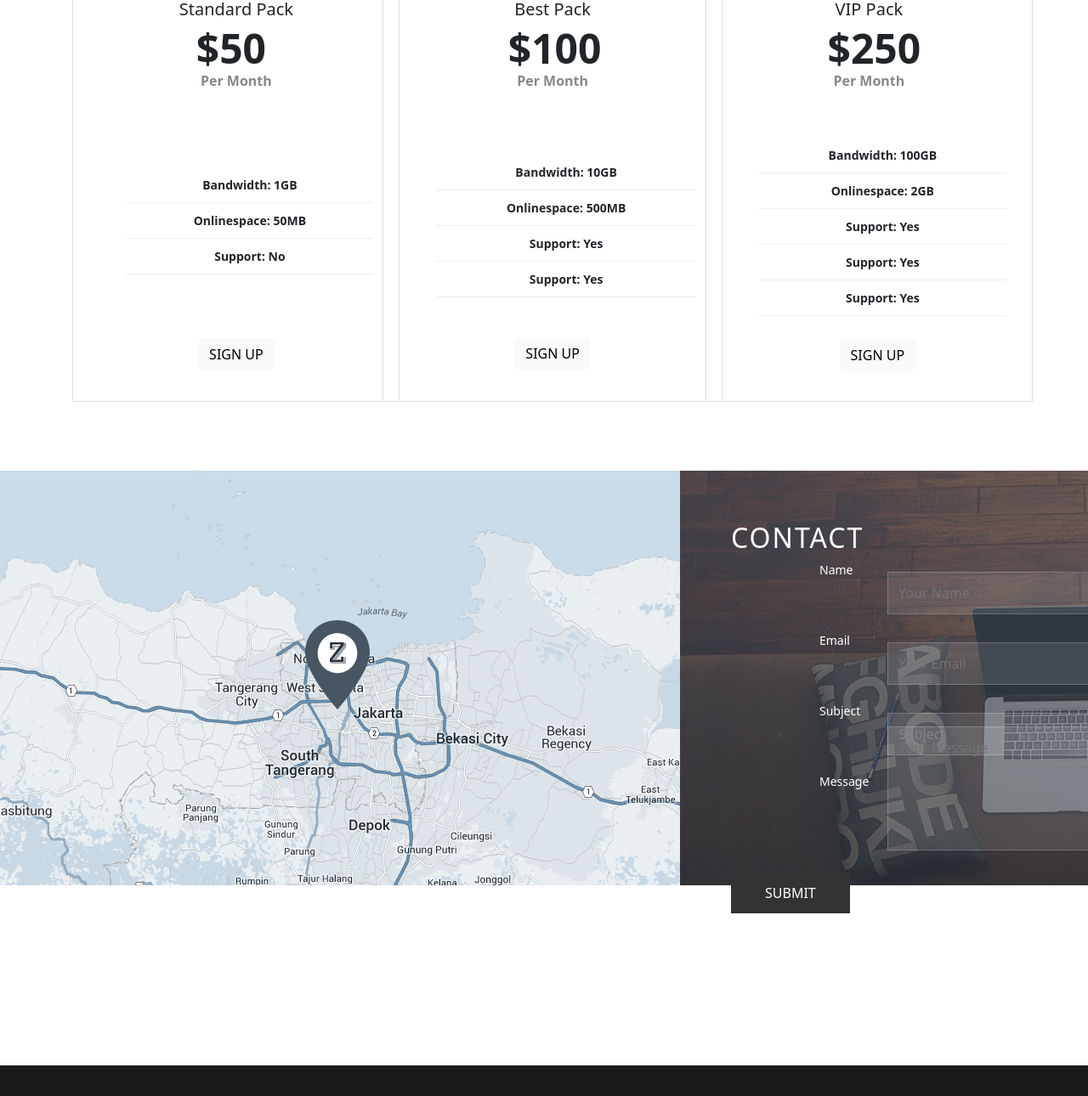
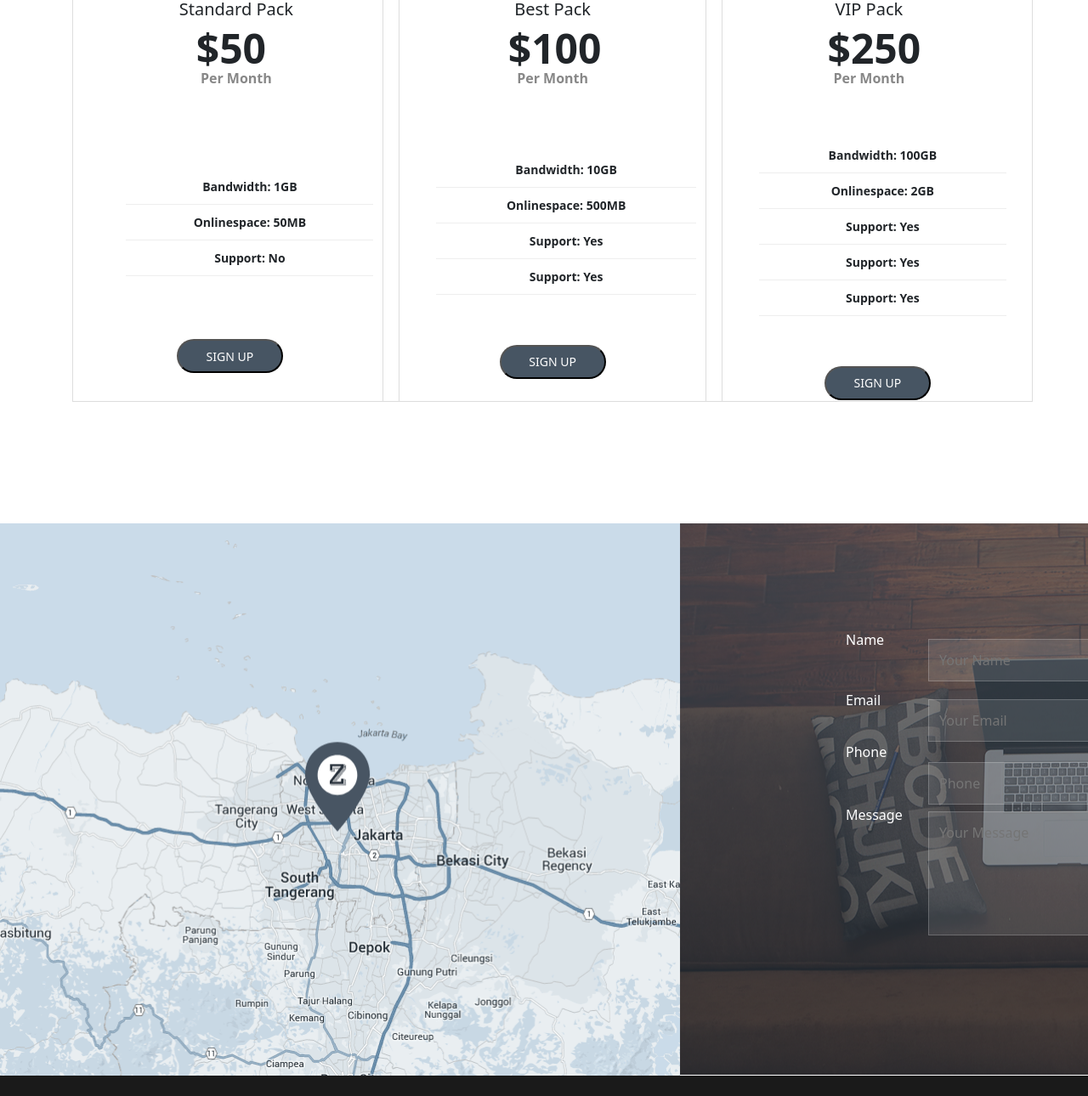
Before and after one commit to fidenzacademygit/Udeesha-rukshan-UI-assignments, a plain HTML site: page index.html in a window 1280 px wide. Shown: the part 4066-5356 px from the top of the page at 85% size. Drawn offline with nearby package versions, Linux system fonts and the light colour scheme.

Commit message:
latest changes

```diff
--- a/css/style.css
+++ b/css/style.css
@@ -288,7 +288,9 @@ h2 {
 .logos {
   background: #f8f8f8;
   padding: 40px;
-  height: 100px;
+  padding-left: 48px;
+  padding-top: 40.8px;
+  height: 150px;
   width: 1600px;
   margin: 0 auto;
 }
@@ -313,6 +315,7 @@ h2 {
   font-size: 48px;
   font-weight: bold;
   margin-bottom: 10px;
+  height: 890px;
 }
 .pricing-grid {
   display: grid;
@@ -342,9 +345,6 @@ h2 {
 .pricing-features {
   list-style: none;
   margin-bottom: 30px;
-}
-.price-h2 {
-  margin-top: 50px;
 }
 .section-subtitle-price {
   font-size: 15px;
@@ -395,32 +395,71 @@ h2 {
   margin-left: 12px;
 }
 .p-p-1 {
-  margin-top: -20px;
+  margin-top: -13px;
 }
 .p-p-2 {
-  margin-top: -20px;
+  margin-top: -13px;
 }
 .p-p-3 {
-  margin-top: -20px;
+  margin-top: -13px;
 }
-.p-f-1{
-margin-top: 90px;
+.p-f-1 {
+  margin-top: 95px;
 }
-.p-f-2{
-margin-top: 75px;
+.p-f-2 {
+  margin-top: 75px;
 }
-.p-f-3{
-margin-top: 55px;
+.p-f-3 {
+  margin-top: 58px;
 }
-.s-btn-1{
-margin-top: 45px;
+.s-btn-1 {
+  font-size: 14px;
+  margin-top: 44px;
+  width: 125px;
+  height: 40px;
+  margin-left: -15px;
+  background-color: #475563;
+  color: white;
 }
-.s-btn-2{
-margin-top: -10px;
+.s-btn-2 {
+  width: 125px;
+  font-size: 14px;
+  height: 40px;
+  background-color: #475563;
+  color: white;
 }
-.s-btn-3{
-margin-top: -50px;
-margin-left: 20px;
+.s-btn-3 {
+  font-size: 14px;
+  margin-bottom: 50px;
+  margin-left: 20px;
+  width: 125px;
+  height: 40px;
+  background-color: #475563;
+  color: white;
+}
+.name {
+  margin-top: 95px;
+  margin-left: 135px;
+}
+.email {
+  margin-top:10px;
+  margin-left: 135px;
+}
+.subject {
+  margin-top: -15px;
+  margin-left: 135px;
+}
+.message{
+  margin-left: 135px;
+}
+.inpt-name{
+  margin-top: -90px;
+}
+.inpt-email{
+  margin-top: -90px;
+}
+.form-container{
+  margin-top: -30px;
 }
 .btn-dark {
   background: #333;
@@ -437,47 +476,43 @@ margin-left: 20px;
   padding: 0;
   width: 1600px;
   margin: 0 auto;
-  height: 700px;
+  height: 650px;
 }
 
 .map {
   background: #eee;
-  height: 61vh;
+  height: 650px;
 }
 
 .contact-form {
   background-image: url("../images/form_back.png");
   padding: 60px;
   color: white;
-  height: 61vh;
+  height: 649.5px;
 }
 
-.form-group {
-  margin-bottom: 20px;
-}
-
-.form-group label {
-  display: block;
-  margin-bottom: 5px;
-  font-size: 14px;
-  margin-left: 13vh;
-}
-
-.form-group input,
-.form-group textarea {
-  width: 45%;
+.form-group input {
+  width: 44%;
   padding: 12px;
   background: rgba(255, 255, 255, 0.1);
   border: 1px solid rgba(255, 255, 255, 0.2);
   color: white;
-  margin-left: 23vh;
-  margin-top: -10vh;
+  margin-left: 29vh;
+}
+.form-group textarea {
+  width: 44%;
+  padding: 12px;
+  background: rgba(255, 255, 255, 0.1);
+  border: 1px solid rgba(255, 255, 255, 0.2);
+  color: white;
+  margin-left: 29vh;
+  margin-top: -2vh;
 }
 
 footer {
   background: #1a1a1a;
   color: white;
-  padding: 30px 50px;
+  padding: 50px 50px;
   display: flex;
   justify-content: space-between;
   align-items: center;
@@ -495,6 +530,25 @@ footer {
   background: #333;
   border-radius: 50%;
   display: inline-block;
+}
+
+.footer-content {
+  display: flex;
+  align-items: center;
+  justify-content: flex-start;
+  gap: 30px;
+}
+
+.stay-touch {
+  font-size: 18px;
+  font-weight: bold;
+}
+
+.footer-logos img {
+  height: 35px;
+  margin-left: 10px;
+  filter: grayscale(100%);
+  opacity: 0.6;
 }
 
 .nav-header {
@@ -542,6 +596,13 @@ header.nav-header {
 .top-btn {
   width: 14vh;
 }
+.logo-end{
+  margin-left: 165px;
+}
+.submit-btn{
+  margin-left:420px;
+  margin-top: 2px;
+}
 @media (max-width: 768px) {
   .contact-section {
     grid-template-columns: 1fr;
--- a/index.html
+++ b/index.html
@@ -145,7 +145,7 @@
         <div class="team-member">
           <img src="images/salazar.png" alt="Team Member 1" />
           <p class="text-dark">KRISTIN HUNTER</p>
-          <div class="role">Designer</div>
+          <div class="role">CEO</div>
           <div class="social-icons">
             <a href="#"><img src="images/social71.png" /></a>
             <a href="#"><img src="images/linkedin2.png" /></a>
@@ -157,7 +157,7 @@
         <div class="team-member">
           <img src="images/gryffindor.png" alt="Team Member 2" />
           <p class="text-dark">DAVID PALMER</p>
-          <div class="role">Developer</div>
+          <div class="role">Lead Developer</div>
           <div class="social-icons">
             <a href="#"><img src="images/social71.png" /></a>
             <a href="#"><img src="images/linkedin2.png" /></a>
@@ -169,7 +169,7 @@
         <div class="team-member">
           <img src="images/ravenclaw.png" alt="Team Member 3" />
           <p class="text-dark">SARAH JOHNSON</p>
-          <div class="role">Designer</div>
+          <div class="role">Lead Designer</div>
           <div class="social-icons">
             <a href="#"><img src="images/social71.png" /></a>
             <a href="#"><img src="images/linkedin2.png" /></a>
@@ -181,7 +181,7 @@
         <div class="team-member">
           <img src="images/hufflepuff.png" alt="Team Member 4" />
           <p class="text-dark">CLAIRE HUGHES</p>
-          <div class="role">Developer</div>
+          <div class="role">Marketing</div>
           <div class="social-icons">
             <a href="#"><img src="images/social71.png" /></a>
             <a href="#"><img src="images/linkedin2.png" /></a>
@@ -207,18 +207,18 @@
       <div class="pricing-grid">
         <div class="pricing-card">
           <h5 class="p-t-1">Standard Pack</h5>
-          <div class="price price-1">$50</div>
+          <div class=" price-1">$50</div>
           <div class="price-period p-p-1">Per Month</div>
           <ul class="pricing-features p-f-1">
             <li>Bandwidth: 1GB</li>
             <li>Onlinespace: 50MB</li>
             <li>Support: No</li>
           </ul>
-          <button class="btn btn-light s-btn-1">SIGN UP</button>
+          <button class="s-btn-1 rounded-pill">SIGN UP</button>
         </div>
         <div class="pricing-card">
           <h5 class="p-t-2">Best Pack</h5>
-          <div class="price price-2">$100</div>
+          <div class=" price-2">$100</div>
           <div class="price-period p-p-2">Per Month</div>
           <ul class="pricing-features p-f-2">
             <li>Bandwidth: 10GB</li>
@@ -226,11 +226,11 @@
             <li>Support: Yes</li>
             <li>Support: Yes</li>
           </ul>
-          <button class="btn btn-light s-btn-2">SIGN UP</button>
+          <button class="s-btn-2 rounded-pill">SIGN UP</button>
         </div>
         <div class="pricing-card">
           <h5 class="p-t-3">VIP Pack</h5>
-          <div class="price price-3">$250</div>
+          <div class=" price-3">$250</div>
           <div class="price-period p-p-3">Per Month</div>
           <ul class="pricing-features p-f-3">
             <li>Bandwidth: 100GB</li>
@@ -239,7 +239,7 @@
             <li>Support: Yes</li>
             <li>Support: Yes</li>
           </ul>
-          <button class="btn btn-light s-btn-3">SIGN UP</button>
+          <button class="s-btn-3 rounded-pill">SIGN UP</button>
         </div>
       </div>
     </section>
@@ -253,45 +253,44 @@
         />
       </div>
       <div class="contact-form">
-        <h2>CONTACT</h2>
-        <form>
+
+        <form class="form-container">
           <div class="form-group">
-            <label>Name</label>
-            <input type="text" placeholder="Your Name" />
+            <label class="name">Name</label>
+            <input type="text" placeholder="Your Name" class="inpt-name" />
           </div>
           <div class="form-group">
-            <label>Email</label>
-            <input type="email" placeholder="Your Email" />
+            <label class="email">Email</label>
+            <input type="email" placeholder="Your Email" class="inpt-email" />
           </div>
           <div class="form-group">
-            <label>Subject</label>
-            <input type="text" placeholder="Subject" />
+            <label class="subject">Phone</label>
+            <input type="text" placeholder="Phone" class="inpt-subject"/>
           </div>
           <div class="form-group">
-            <label>Message</label>
-            <textarea rows="5" placeholder="Your Message"></textarea>
+            <label class="message">Message</label>
+            <textarea rows="5" placeholder="Your Message" class="txt-area"></textarea>
           </div>
-          <button type="submit" class="btn-dark">SUBMIT</button>
+          <button type="submit" class="btn-dark submit-btn">SUBMIT</button>
         </form>
       </div>
     </div>
 
     <footer>
       <div>
-        <span class="logo"><img src="images/logo.png" alt="ZET" /></span>
+        <span class="logo-end"><img src="images/logo.png" alt="ZET" /></span>
         <span style="margin-left: 20px"
           >© Copyright 2015. All Rights Reserved</span
         >
       </div>
-      <div>
-        <span style="margin-right: 20px">Stay in Touch</span>
-        <div class="footer-social">
-          <a href="#"></a>
-          <a href="#"></a>
-          <a href="#"></a>
-          <a href="#"></a>
-        </div>
-      </div>
+      <div class="footer-content">
+    <span class="stay-touch">Stay in Touch</span>
+    <div class="footer-logos">
+      <img src="images/logo1.png" alt="Logo 1" />
+      <img src="images/logo2.png" alt="Logo 2" />
+      <img src="images/logo3.png" alt="Logo 3" />
+    </div>
+  </div>
     </footer>
   </body>
 </html>
```
